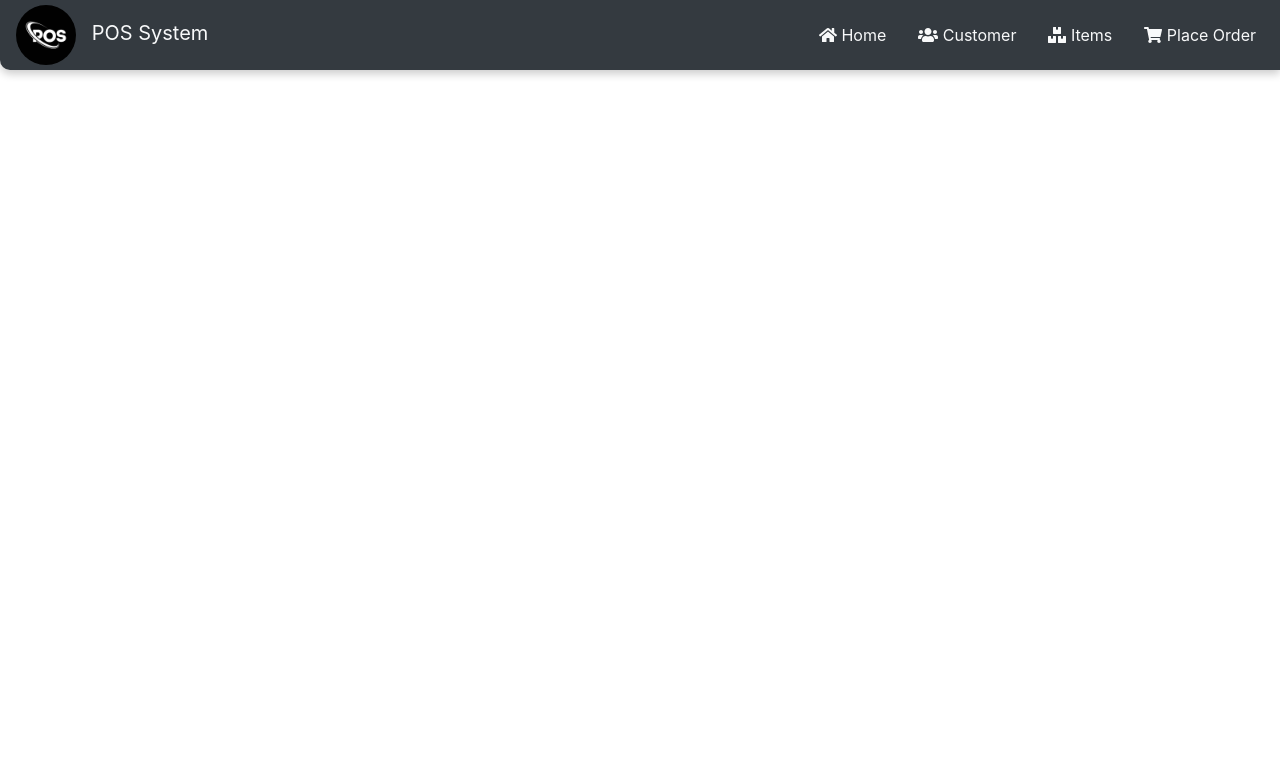
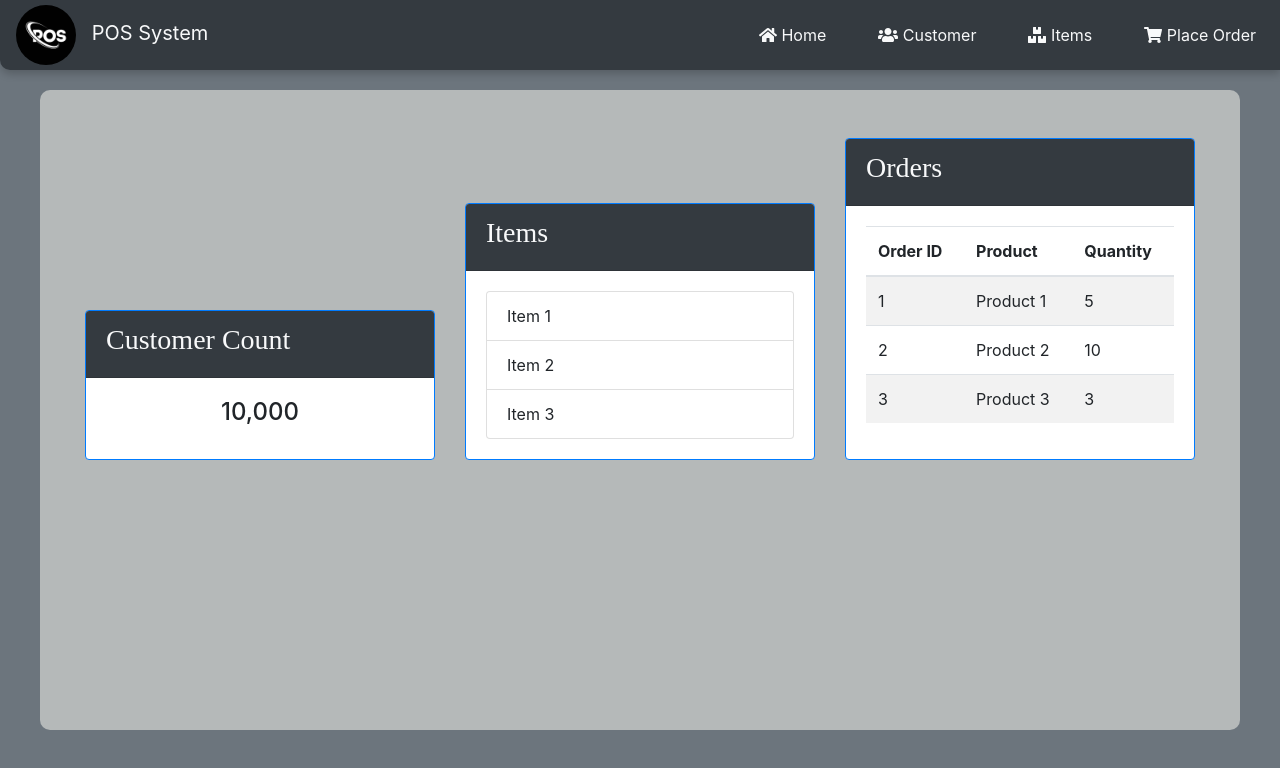
Before and after one commit to dbhagya200/POS-System-IT, a plain HTML site: page index.html in a window 1280 px wide. Drawn offline with nearby package versions, Linux system fonts and the light colour scheme.

Commit message:
dashboard done

```diff
--- a/css/index.css
+++ b/css/index.css
@@ -17,3 +17,18 @@ section {
     object-fit: cover;
     margin-right: 10px;
 }
+
+#homeSection{
+  border-radius: 10px;
+  background-color: rgb(181, 185, 185);
+  margin: 0 40px 40px 40px;
+}
+
+.nav-item{
+  margin-left: 20px;
+}
+.card-header{
+
+      font-family: "DM Serif Text", serif;
+
+}
--- a/index.html
+++ b/index.html
@@ -12,7 +12,7 @@
     <link rel="stylesheet" href="../assets/css/bootstrap.css">
     <title>POS System</title>
 </head>
-<body>
+<body class="bg-secondary">
   <section id="navSection">
     <nav id="navbar" class="navbar navbar-expand-lg navbar-dark bg-dark ">
         <a class="navbar-brand homeNav text-light" href=""><img src="/img/logo.jpg" alt=""> POS System</a>
@@ -42,6 +42,75 @@
 
 </section>
 
+<section id="homeSection">
+    <div class="container " style="margin-top: 90px; height: 80vh; ">
+      <div class="row">
+        <div class="col-sm-6 col-md-4 mt-auto ">
+          <div class="card border-primary">
+            <div class="card-header bg-dark text-light">
+              <h3 >Customer Count</h3>
+            </div>
+            <div class="card-body text-center">
+              <h4 class="card-title">10,000</h4>
+            </div>
+
+          </div>
+        </div>
+
+        <div class="col-sm-6 col-md-4 mt-auto">
+          <div class="card border-primary">
+            <div class="card-header bg-dark text-light">
+              <h3>Items</h3>
+            </div>
+            <div class="card-body">
+              <ul class="list-group">
+                <li class="list-group-item">Item 1</li>
+                <li class="list-group-item">Item 2</li>
+                <li class="list-group-item">Item 3</li>
+              </ul>
+            </div>
+          </div>
+        </div>
+
+        <div class="col-sm-6 col-md-4 mt-5">
+          <div class="card border-primary">
+            <div class="card-header bg-dark text-light">
+              <h3>Orders</h3>
+            </div>
+            <div class="card-body">
+              <table class="table table-striped">
+                <thead>
+                <tr>
+                  <th>Order ID</th>
+                  <th>Product</th>
+                  <th>Quantity</th>
+                </tr>
+                </thead>
+                <tbody>
+                <tr>
+                  <td>1</td>
+                  <td>Product 1</td>
+                  <td>5</td>
+                </tr>
+                <tr>
+                  <td>2</td>
+                  <td>Product 2</td>
+                  <td>10</td>
+                </tr>
+                <tr>
+                  <td>3</td>
+                  <td>Product 3</td>
+                  <td>3</td>
+                </tr>
+                </tbody>
+              </table>
+            </div>
+          </div>
+        </div>
+      </div>
+    </div>
+  </section>
+
 
 
 <script src="https://stackpath.bootstrapcdn.com/bootstrap/4.5.2/js/bootstrap.min.js"></script>
```
Also changed, not shown: pages/new.html (+1 -1 lines).
